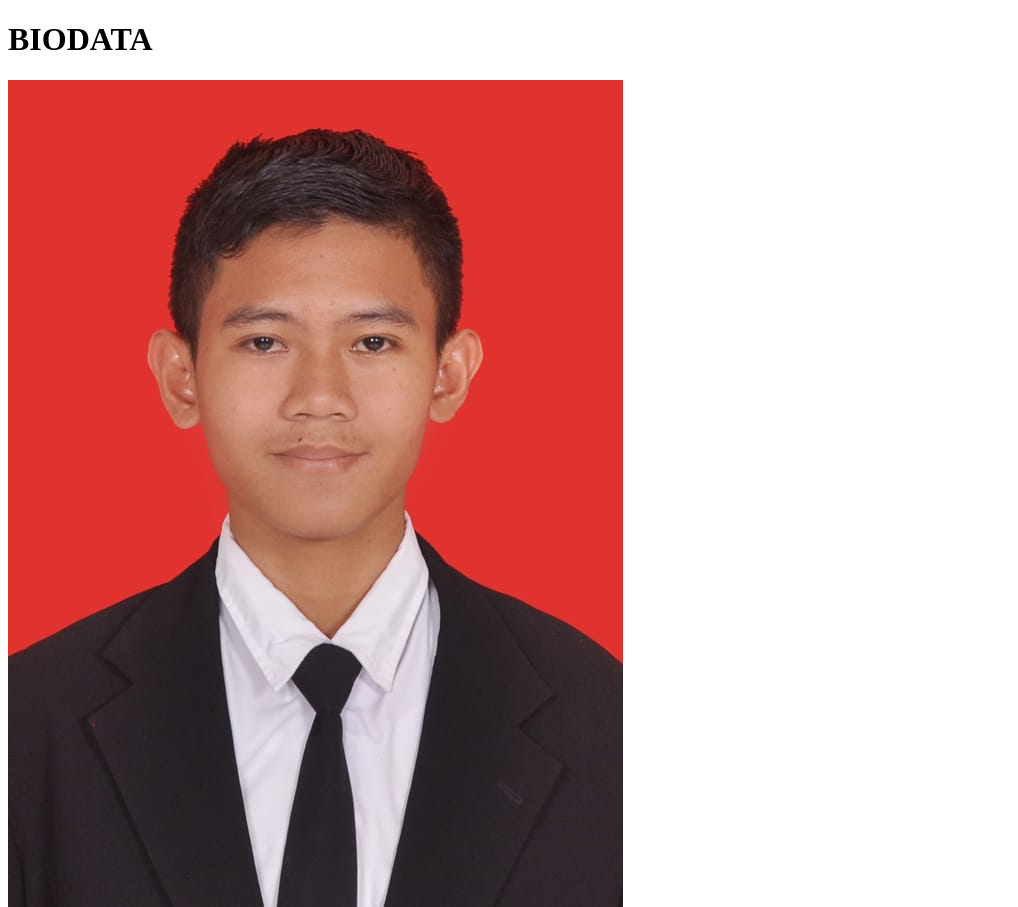
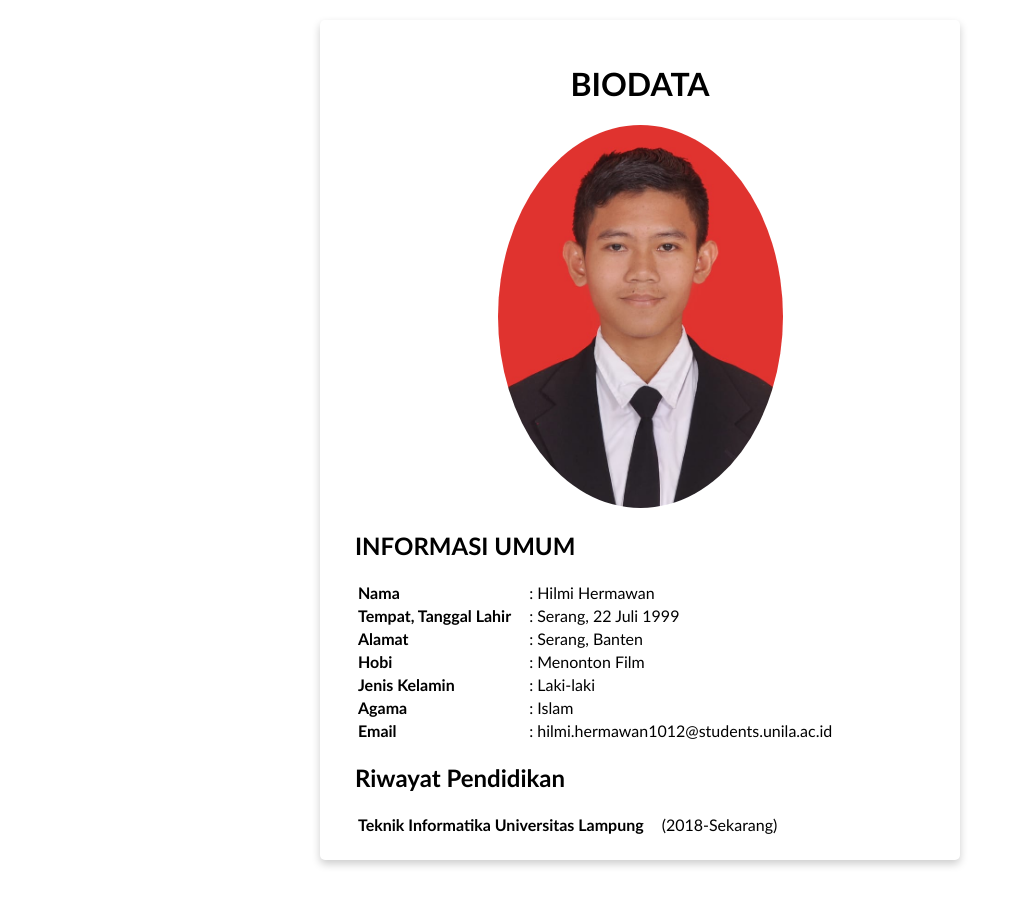
Before and after one commit to hilmi2207/BiodataHilmi, a plain HTML site: page index.html in a window 1280 px wide. Shown: the top 907 px of the page, without its empty margins (0-1018 px from the left). After the commit the page ends 880 px from the top, so only its background shows below. Drawn offline with Linux system fonts and the light colour scheme; files whose address does not match are found by name.

Commit message:
Update index.html

```diff
--- a/index.html
+++ b/index.html
@@ -2,7 +2,42 @@
 <html>
     <head>
         <title>Biodata</title>
-        <link rel="stylesheet" url="hilmi2207.github.io/style.css">
+        <style>
+            body{
+    font-family: 'Gill Sans', 'Gill Sans MT', Calibri, 'Trebuchet MS', sans-serif;
+    padding: 10px;
+    margin-left: 20px;
+    margin-right: 20px;
+}
+img{
+    width: 50%;
+
+    margin-left: 25%;
+    margin-right: 25%;
+
+    border-radius: 50%;
+
+}
+html {
+    box-shadow: 0 4px 8px 0 rgba(0, 0, 0, 0.2);
+    border-radius: 5px;
+    padding: 5px;
+    margin-top: 20px;
+    margin-left: 25%;
+    margin-right: 25%;
+    margin-bottom: 20px;
+}
+h1{
+    text-align: center;
+}
+h2{
+    text-align: left;
+}
+th, td{
+    text-align: left;
+    padding-right: 15px;
+}
+        </style>
     </head>
     <body>
         <header>
```
